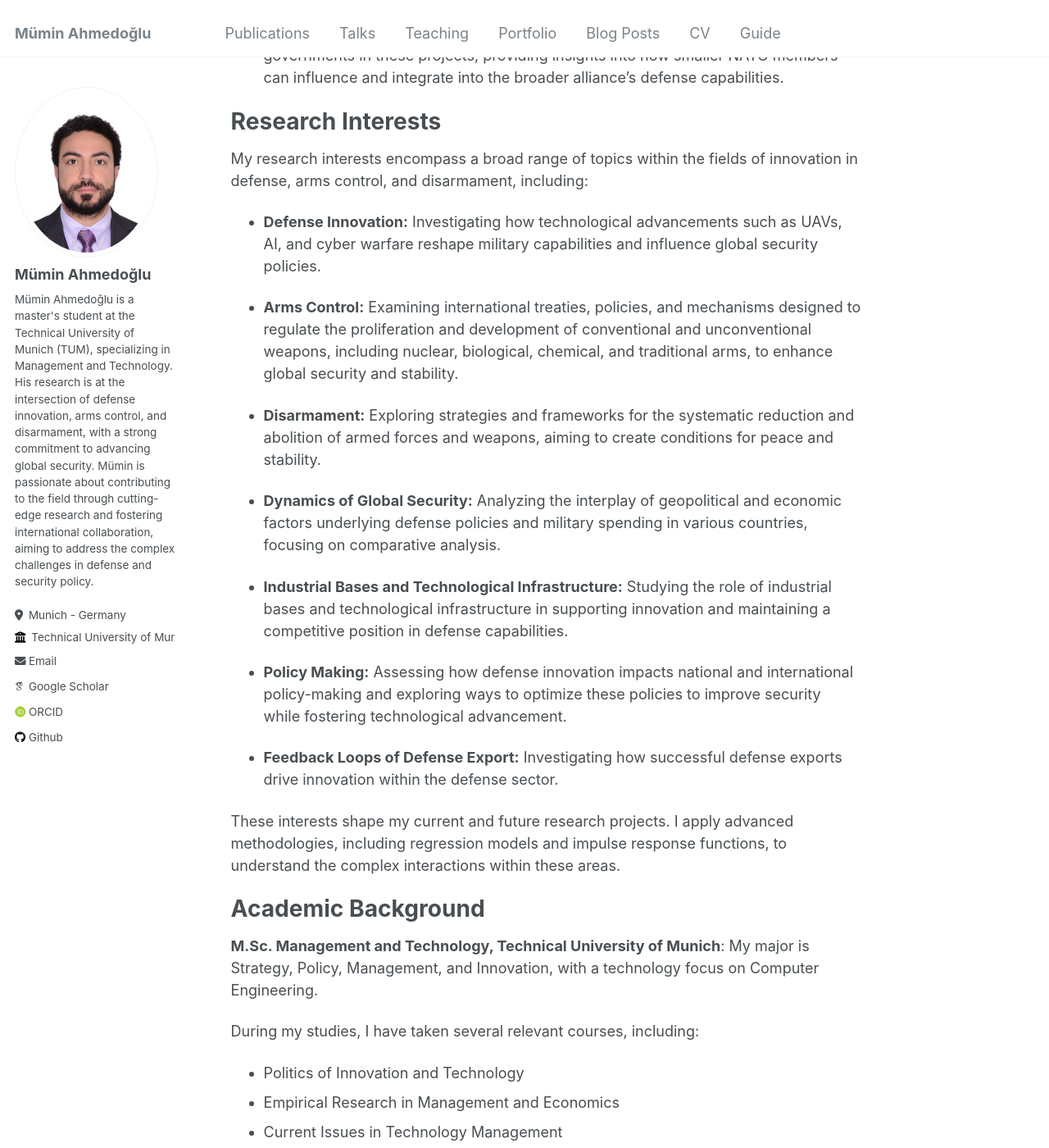
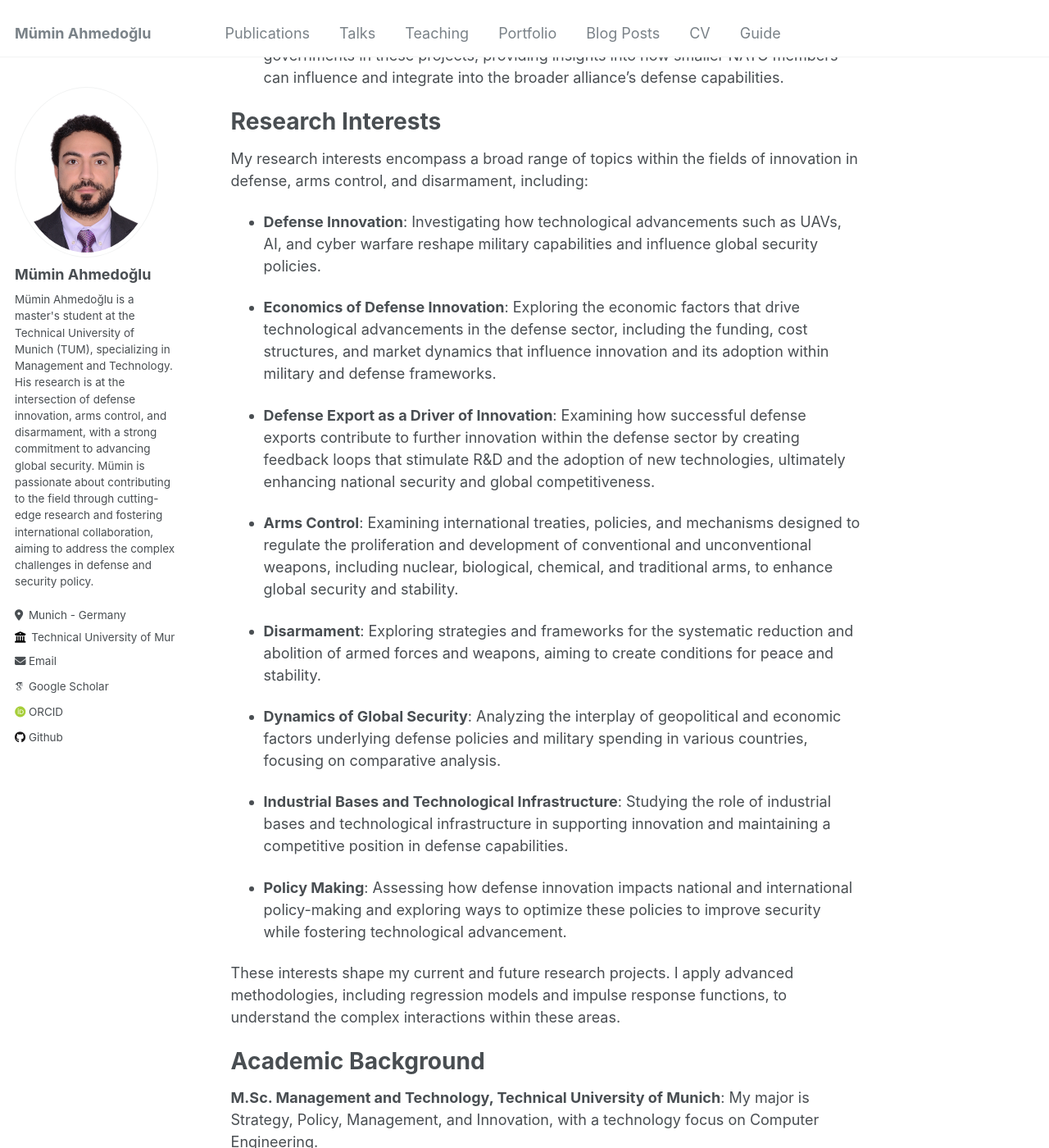
Before and after one commit to ahmedoglu/ahmedoglu.github.io, a Jekyll site: the page built from _pages/about.md, in a window 1280 px wide and 1400 px high, scrolled down 1394 px. Shown: the whole window at 82% size. Built offline with Jekyll 4.4.1, drawn with Linux system fonts in a browser that asks for light colours; some web fonts are replaced.

Commit message:
Update about.md

```diff
--- a/_pages/about.md
+++ b/_pages/about.md
@@ -27,19 +27,21 @@ Research Interests
 ======
 My research interests encompass a broad range of topics within the fields of innovation in defense, arms control, and disarmament, including:
 
-- **Defense Innovation:** Investigating how technological advancements such as UAVs, AI, and cyber warfare reshape military capabilities and influence global security policies.
+- **Defense Innovation**: Investigating how technological advancements such as UAVs, AI, and cyber warfare reshape military capabilities and influence global security policies.
 
-- **Arms Control:** Examining international treaties, policies, and mechanisms designed to regulate the proliferation and development of conventional and unconventional weapons, including nuclear, biological, chemical, and traditional arms, to enhance global security and stability.
+- **Economics of Defense Innovation**: Exploring the economic factors that drive technological advancements in the defense sector, including the funding, cost structures, and market dynamics that influence innovation and its adoption within military and defense frameworks.
 
-- **Disarmament:** Exploring strategies and frameworks for the systematic reduction and abolition of armed forces and weapons, aiming to create conditions for peace and stability.
+- **Defense Export as a Driver of Innovation**: Examining how successful defense exports contribute to further innovation within the defense sector by creating feedback loops that stimulate R&D and the adoption of new technologies, ultimately enhancing national security and global competitiveness.
 
-- **Dynamics of Global Security:** Analyzing the interplay of geopolitical and economic factors underlying defense policies and military spending in various countries, focusing on comparative analysis.
+- **Arms Control**: Examining international treaties, policies, and mechanisms designed to regulate the proliferation and development of conventional and unconventional weapons, including nuclear, biological, chemical, and traditional arms, to enhance global security and stability.
 
-- **Industrial Bases and Technological Infrastructure:** Studying the role of industrial bases and technological infrastructure in supporting innovation and maintaining a competitive position in defense capabilities.
+- **Disarmament**: Exploring strategies and frameworks for the systematic reduction and abolition of armed forces and weapons, aiming to create conditions for peace and stability.
 
-- **Policy Making:** Assessing how defense innovation impacts national and international policy-making and exploring ways to optimize these policies to improve security while fostering technological advancement.
+- **Dynamics of Global Security**: Analyzing the interplay of geopolitical and economic factors underlying defense policies and military spending in various countries, focusing on comparative analysis.
 
-- **Feedback Loops of Defense Export:** Investigating how successful defense exports drive innovation within the defense sector.
+- **Industrial Bases and Technological Infrastructure**: Studying the role of industrial bases and technological infrastructure in supporting innovation and maintaining a competitive position in defense capabilities.
+
+- **Policy Making**: Assessing how defense innovation impacts national and international policy-making and exploring ways to optimize these policies to improve security while fostering technological advancement.
 
 These interests shape my current and future research projects. I apply advanced methodologies, including regression models and impulse response functions, to understand the complex interactions within these areas.
 
```
